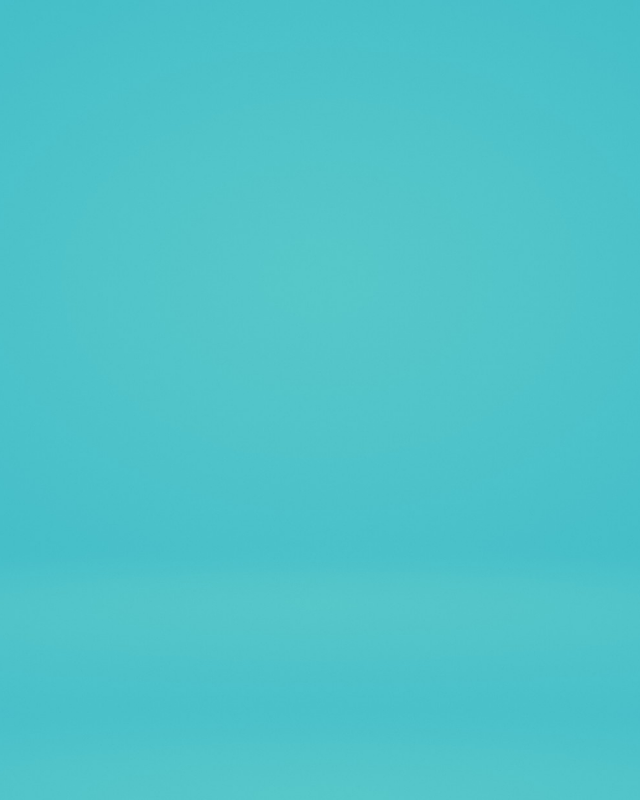
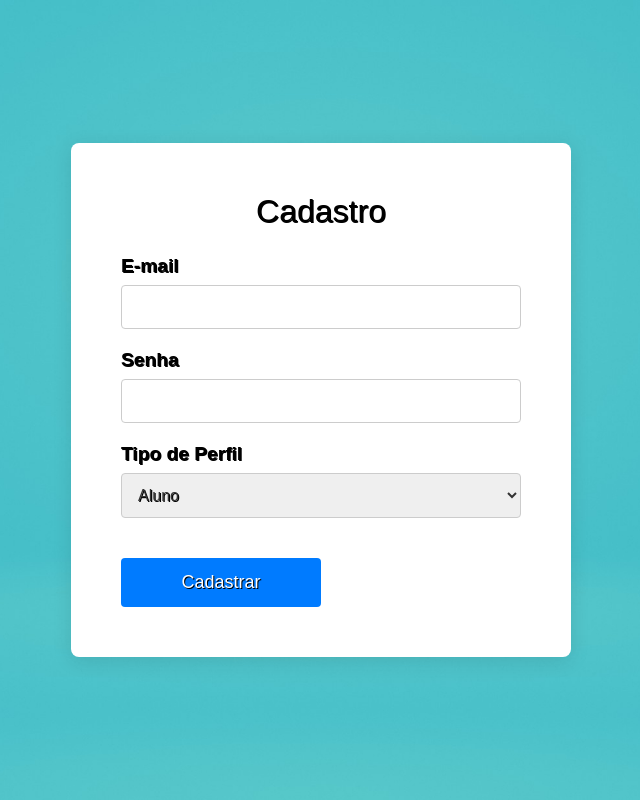
Before and after one commit to j-tiago/projeto-escola, a React (Vite) app: page /cadastro in a window 1280 px wide. Before the commit this address had no page. Shown: the whole page, without its empty margins (319-959 px from the left). Built offline with nearby package versions, Linux system fonts and the light colour scheme.

Commit message:
Parte inicial do cadastro

```diff
--- a/package.json
+++ b/package.json
@@ -12,9 +12,10 @@
   "dependencies": {
     "@emotion/react": "^11.14.0",
     "@emotion/styled": "^11.14.1",
-    "@mui/material": "^7.3.2",
+    "@mui/material": "^7.3.4",
     "@react-icons/all-files": "^4.1.0",
     "axios": "^1.12.2",
+    "lucide-react": "^0.548.0",
     "react": "^19.1.1",
     "react-dom": "^19.1.1",
     "react-icons": "^5.5.0",
--- a/src/App.jsx
+++ b/src/App.jsx
@@ -2,6 +2,7 @@ import "./App.css";
 import { BrowserRouter as Router, Routes, Route } from "react-router-dom";
 
 import Login from "./Components/Login/Login";
+import Cadastro from "./Components/Cadastro/cadastro.jsx";
 import Inicio from "./Components/Inicio/Inicio";
 
 function App() {
@@ -10,7 +11,10 @@ function App() {
       <div className="App">
         <Routes>
           <Route path="/" element={<Login />} />
+
           <Route path="/home" element={<Inicio />} />
+
+          <Route path="/cadastro" element={<Cadastro />} />
         </Routes>
       </div>
     </Router>
--- /dev/null
+++ b/src/Components/Cadastro/Cadastro.css
@@ -0,0 +1,62 @@
+.cadastro-page {
+  display: flex;
+  justify-content: center;
+  align-items: center;
+  min-height: 100vh;
+}
+
+.cadastro-container {
+  background-color: white;
+  padding: 50px;
+  border-radius: 8px;
+  box-shadow: 0 4px 20px rgba(0, 0, 0, 0.1);
+  width: 500px;
+}
+
+.cadastro-container h2 {
+  text-align: center;
+  margin-bottom: 25px;
+  color: black;
+  font-size: 2em;
+  font-weight: normal;
+}
+
+.form-group {
+  margin-bottom: 20px;
+}
+
+.form-group label {
+  display: block;
+  margin-bottom: 8px;
+  font-weight: bold;
+  color: black;
+  font-size: 1.2em;
+}
+
+.form-group input,
+.form-group select {
+  width: 100%;
+  padding: 12px;
+  border: 1px solid #ccc;
+  border-radius: 4px;
+  box-sizing: border-box;
+  font-size: 16px;
+  color: #333;
+}
+
+.submit-btn {
+  width: 200px;
+  padding: 14px;
+  background-color: #007bff;
+  color: white;
+  border: none;
+  border-radius: 4px;
+  cursor: pointer;
+  font-size: 18px;
+  margin-top: 20px;
+  transition: background-color 0.3s;
+}
+
+.submit-btn:hover {
+  background-color: #0056b3;
+}
--- a/src/Components/Cadastro/Cadastro.jsx
+++ b/src/Components/Cadastro/Cadastro.jsx
@@ -1,7 +1,71 @@
-import React from 'react';
+import { FaUser, FaLock } from "react-icons/fa";
+import { useState } from "react";
+import { useNavigate } from "react-router-dom";
 
-function Cadastro() {
-  return <h1>Faça o cadastro.</h1>;
-}
+import "./Cadastro.css";
+
+const Cadastro = () => {
+  const [email, setEmail] = useState('');
+  const [senha, setSenha] = useState('');
+  const [perfil, setPerfil] = useState('aluno');
+
+  const handleSubmit = (e) => {
+    e.preventDefault();
+
+    console.log('Dados do Cadastro:', {
+      email,
+      senha,
+      perfil,
+    });
+  };
+
+  return (
+    <div className="cadastro-page">
+      <div className="cadastro-container">
+        <h2>Cadastro</h2>
+        <form onSubmit={handleSubmit}>
+
+          <div className="form-group">
+            <label htmlFor="email">E-mail</label>
+            <input
+              type="email"
+              id="email"
+              value={email}
+              onChange={(e) => setEmail(e.target.value)}
+              required
+            />
+          </div>
+
+          <div className="form-group">
+            <label htmlFor="senha">Senha</label>
+            <input
+              type="password"
+              id="senha"
+              value={senha}
+              onChange={(e) => setSenha(e.target.value)}
+              required
+            />
+          </div>
+
+          <div className="form-group">
+            <label htmlFor="perfil">Tipo de Perfil</label>
+            <select
+              id="perfil"
+              value={perfil}
+              onChange={(e) => setPerfil(e.target.value)}
+              required
+            >
+              <option value="aluno">Aluno</option>
+              <option value="professor">Professor</option>
+              <option value="gestor">Gestor</option>
+            </select>
+          </div>
+
+          <button type="submit" className="submit-btn">Cadastrar</button>
+        </form>
+      </div>
+    </div>
+  );
+};
 
 export default Cadastro;
```
Also changed, not shown: 1 other file (tests, documents, lock files or other folders).
